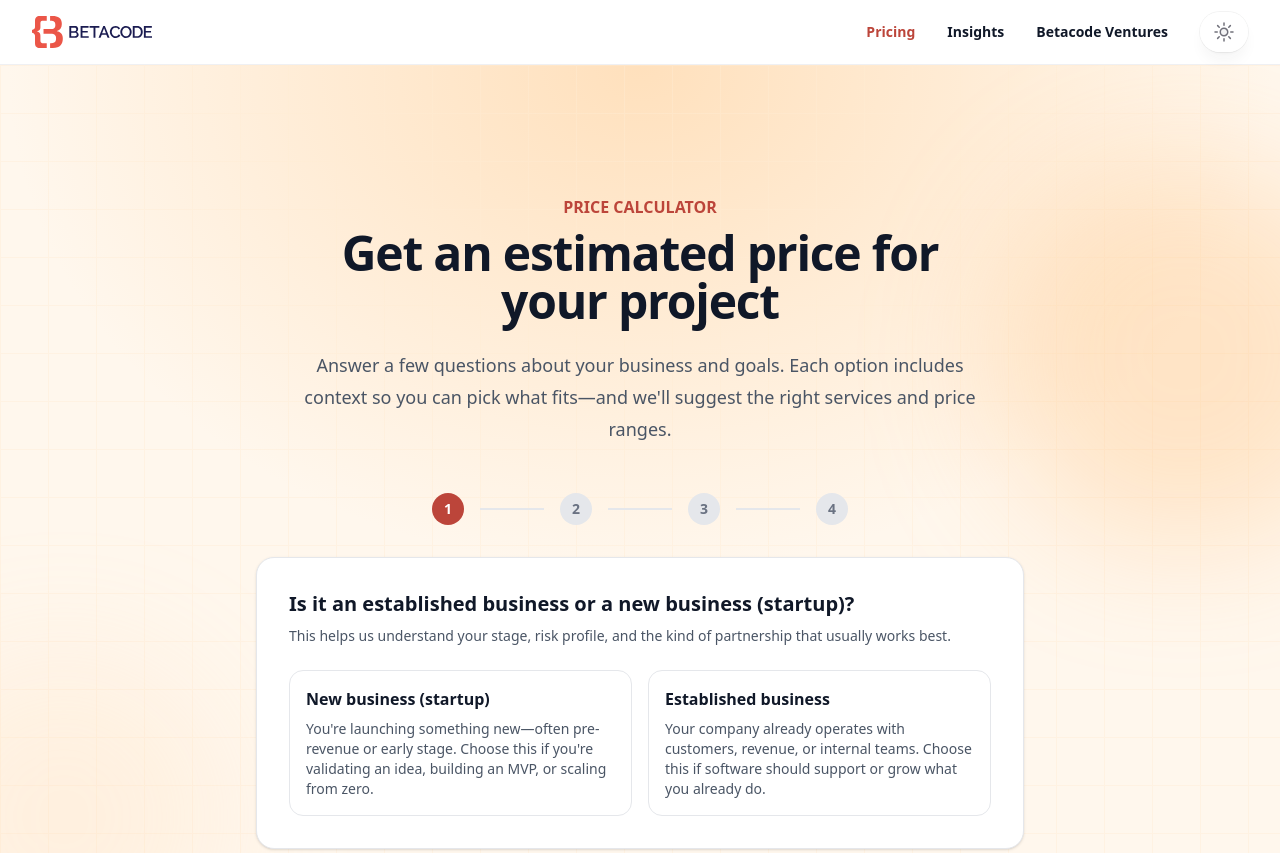
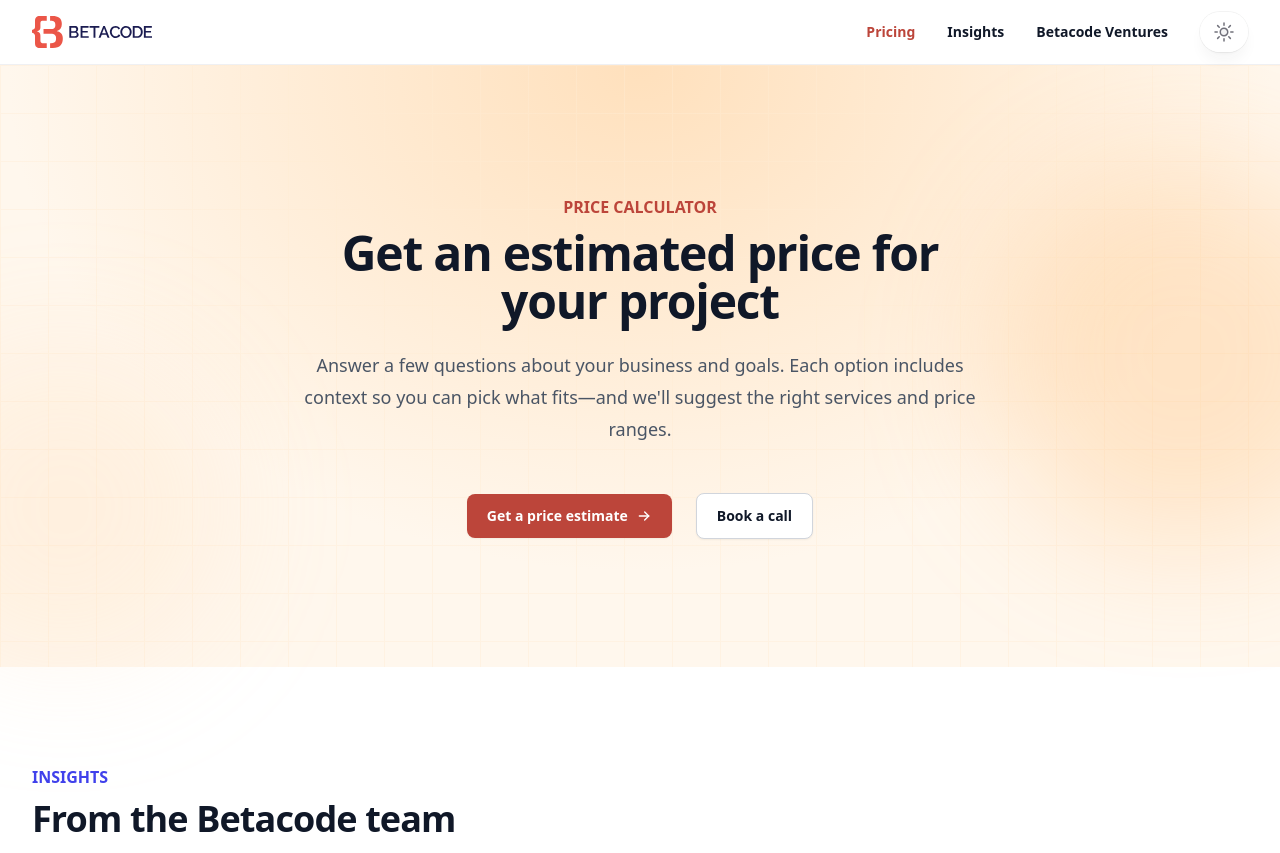
Before and after one commit to Menda0/betacode-site-v4, a Next.js app: page /pricing in a window 1280 px wide. Shown: the top 853 px of the page. Built offline with nearby package versions, Linux system fonts and the light colour scheme.

Commit message:
Add pricing calculator

```diff
--- a/app/components/price-calculator.tsx
+++ b/app/components/price-calculator.tsx
@@ -37,6 +37,7 @@ const POST_BRANCHING_STEPS = 3
 
 export function PriceCalculator() {
   const startQuestion = getStartQuestion()
+  const [wizardStarted, setWizardStarted] = useState(false)
   const [phase, setPhase] = useState<Phase>("questions")
   const [answers, setAnswers] = useState<CalculatorAnswers>({})
   const [contactDetails, setContactDetails] = useState<CalculatorAnswers>({})
@@ -154,6 +155,7 @@ export function PriceCalculator() {
     setContactDetails({})
     setCurrentQuestionId(startQuestion.id)
     setOutcomes([])
+    setWizardStarted(false)
   }
 
   function handleContactSubmit(event: React.FormEvent<HTMLFormElement>) {
@@ -179,9 +181,28 @@ export function PriceCalculator() {
         <div
           className={cn(
             "mx-auto mt-12",
-            phase === "results" ? "max-w-5xl" : "max-w-3xl"
+            wizardStarted && phase === "results" ? "max-w-5xl" : wizardStarted ? "max-w-3xl" : "max-w-2xl"
           )}
         >
+          {!wizardStarted ? (
+            <div className="flex flex-col items-center justify-center gap-4 sm:flex-row sm:gap-6">
+              <button
+                type="button"
+                onClick={() => setWizardStarted(true)}
+                className="inline-flex items-center justify-center gap-2 rounded-md bg-primary-600 px-5 py-3 text-sm font-semibold text-white shadow-xs hover:bg-primary-500 focus-visible:outline-2 focus-visible:outline-offset-2 focus-visible:outline-primary-600 dark:bg-primary-500 dark:hover:bg-primary-400"
+              >
+                Get a price estimate
+                <IconArrowRight className="size-4" aria-hidden="true" />
+              </button>
+              <Link
+                href={CALENDAR_URL}
+                className="inline-flex items-center justify-center rounded-md border border-gray-300 bg-white px-5 py-3 text-sm font-semibold text-gray-900 shadow-xs hover:bg-gray-50 focus-visible:outline-2 focus-visible:outline-offset-2 focus-visible:outline-primary-600 dark:border-gray-600 dark:bg-gray-800 dark:text-white dark:hover:bg-gray-700"
+              >
+                Book a call
+              </Link>
+            </div>
+          ) : (
+            <>
               <StepIndicator currentStep={questionStep} totalSteps={totalSteps} />
 
               <div className="rounded-2xl border border-gray-200 bg-white p-6 shadow-sm sm:p-8 dark:border-gray-800 dark:bg-gray-900">
@@ -251,6 +272,8 @@ export function PriceCalculator() {
                   </div>
                 )}
               </div>
+            </>
+          )}
         </div>
       </div>
     </section>
@@ -543,7 +566,7 @@ function ResultsStep({
           onClick={onContinue}
           className="inline-flex items-center justify-center gap-2 rounded-md bg-primary-600 px-4 py-2.5 text-sm font-semibold text-white shadow-xs hover:bg-primary-500 focus-visible:outline-2 focus-visible:outline-offset-2 focus-visible:outline-primary-600 dark:bg-primary-500 dark:hover:bg-primary-400"
         >
-          Continue
+          Talk to us
           <IconArrowRight className="size-4" aria-hidden="true" />
         </button>
       </div>
@@ -778,8 +801,8 @@ function OutcomePricingDetails({ outcome }: { outcome: CalculatorOutcome }) {
         <p className="mt-3 text-xs text-gray-500 dark:text-gray-400">{pricingNote}</p>
       )}
 
+      {outcome.pricingModel === "partnership" && (
         <div className="mt-6">
-        {outcome.pricingModel === "partnership" ? (
           <Link
             href="/betacode-ventures"
             className="inline-flex items-center gap-2 rounded-md bg-primary-600 px-5 py-3 text-sm font-semibold text-white shadow-sm hover:bg-primary-500 focus-visible:outline-2 focus-visible:outline-offset-2 focus-visible:outline-primary-600 dark:bg-white dark:text-purple-900 dark:hover:bg-purple-50 dark:focus-visible:outline-white"
@@ -787,15 +810,8 @@ function OutcomePricingDetails({ outcome }: { outcome: CalculatorOutcome }) {
             Explore Betacode Ventures
             <IconArrowRight className="size-4" aria-hidden="true" />
           </Link>
-        ) : (
-          <Link
-            href={CALENDAR_URL}
-            className="inline-flex items-center justify-center rounded-md bg-primary-600 px-3.5 py-2.5 text-sm font-semibold text-white shadow-xs hover:bg-primary-500 focus-visible:outline-2 focus-visible:outline-offset-2 focus-visible:outline-primary-600 dark:bg-primary-500 dark:hover:bg-primary-400 animate-bounce"
-          >
-            Book a call
-          </Link>
+        </div>
       )}
-      </div>
     </div>
   )
 }
```
Lines whose indentation alone changed are shown as unchanged.
